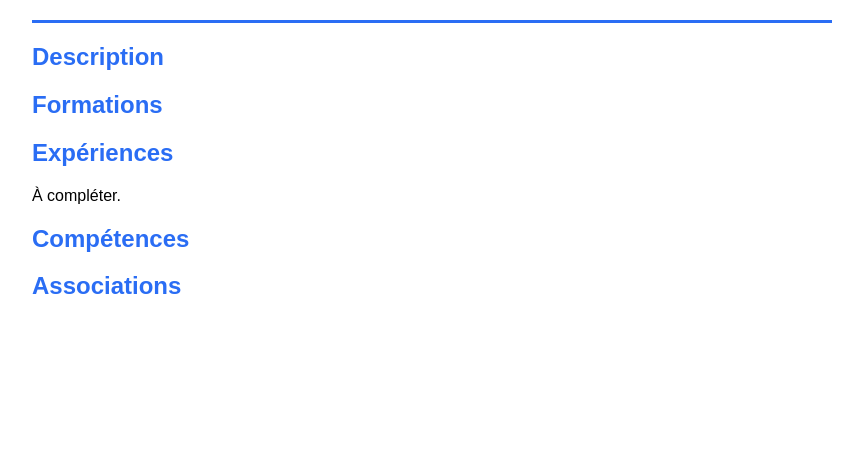
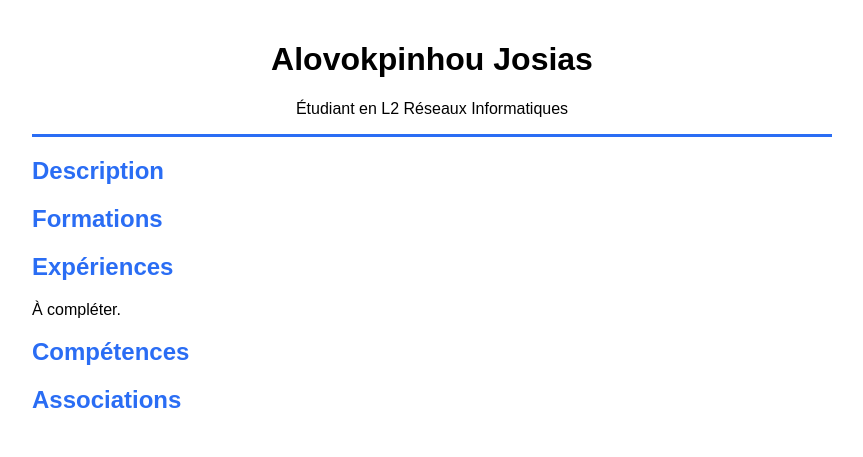
Before and after one commit to josias24josias-svg/Mon-cv, a plain HTML site: page Index.html in a window 1280 px wide. Shown: the whole page, without its empty margins (208-1071 px from the left). Drawn offline with Linux system fonts and the light colour scheme.

Commit message:
Update Index.html

```diff
--- a/Index.html
+++ b/Index.html
@@ -8,7 +8,9 @@
 <body>
 
   <header>
-    <!-- TITRE -->
+   <h1>Alovokpinhou Josias</h1>
+<p>Étudiant en L2 Réseaux Informatiques</p>
+
   </header>
 
   <main>
```
